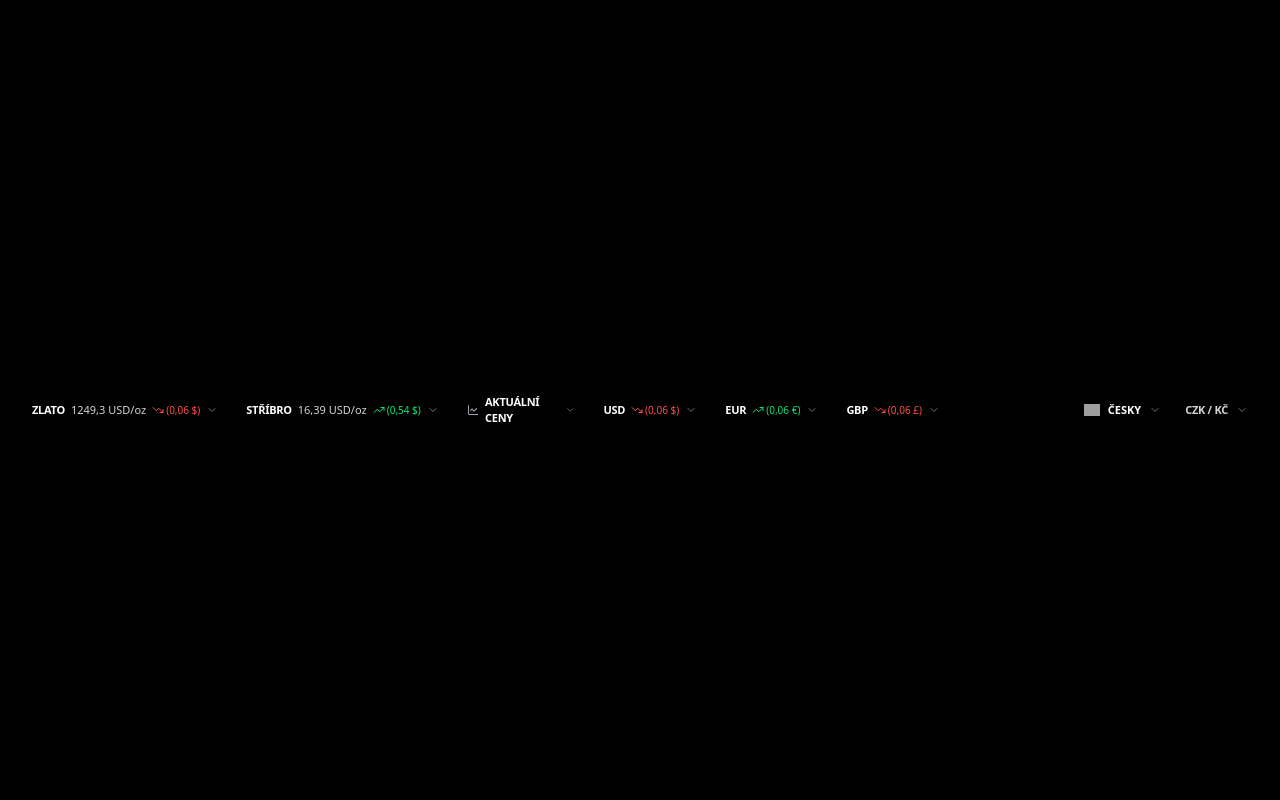
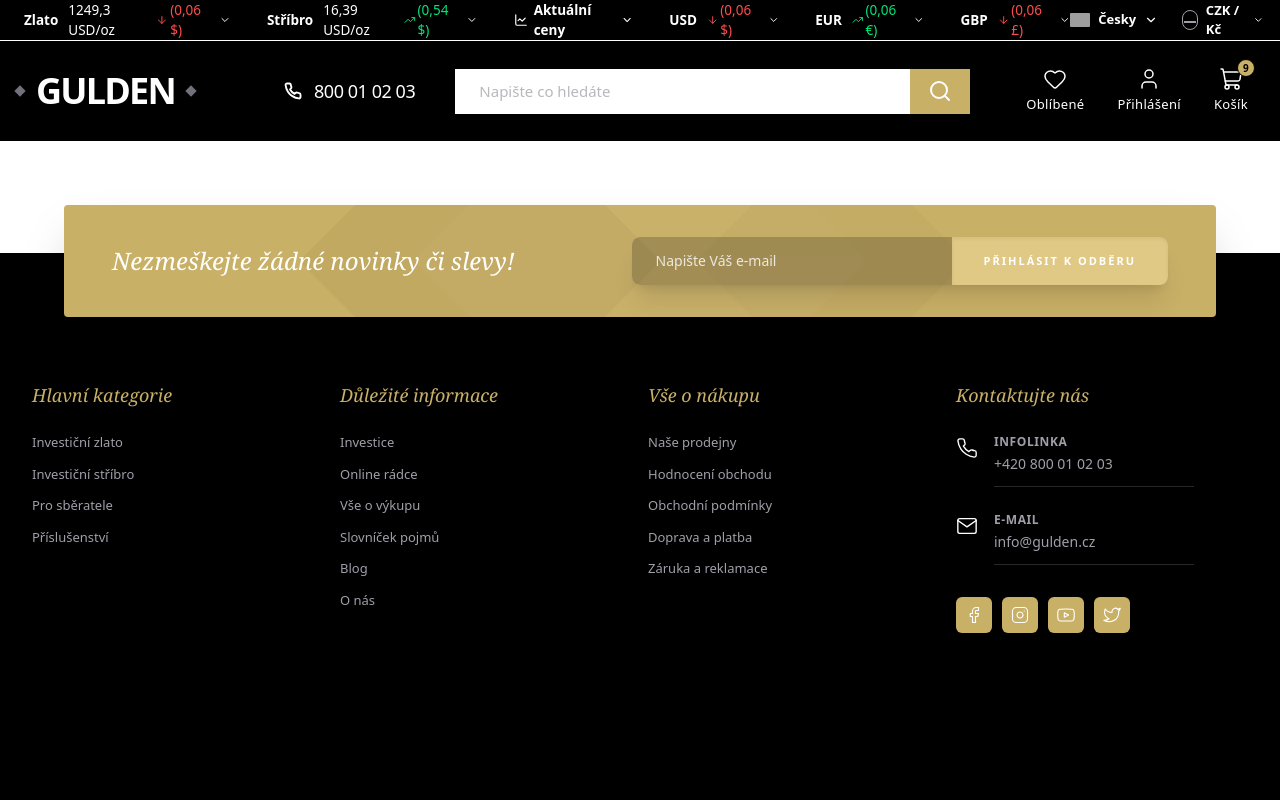
Before and after one commit to ourswebsolutions-ux/fast2fast, a Next.js app: page / in a window 1280 px wide. Shown: the top 800 px of the page. Built offline with nearby package versions, Linux system fonts and the light colour scheme; grey boxes are pictures that could not be loaded.

Commit message:
git cmmit -m

```diff
--- a/src/app/globals.css
+++ b/src/app/globals.css
@@ -15,8 +15,3 @@ body {
   background-color: var(--background);
   color: var(--foreground);
 }
-
-html, body {
-  overflow-x: hidden;
-}
-body { overflow-x: hidden; }
--- a/src/components/layouts/Navbar.tsx
+++ b/src/components/layouts/Navbar.tsx
@@ -1,215 +1,191 @@
 "use client";
 
-import { useState } from "react";
-import Link from "next/link";
+import React from "react";
 import Image from "next/image";
 import {
   Search,
   Heart,
   User,
-  Phone,
+  ShoppingCart,
   ChevronDown,
-  TrendingDown,
+  ArrowDown,
   TrendingUp,
   LineChart,
-  Menu,
-  X,
-  ShoppingCart,
 } from "lucide-react";
-import { cn } from "@/lib/utils";
-import GridLayout from "./GridLayout";
 
-interface NavItemProps {
-  icon: React.ElementType;
-  label?: string;
-  href: string;
-  badge?: string;
-}
+/**
+ * Updated to match the exact pixel-perfect design provided in the image.
+ * Features:
+ * - Specific hex colors: #C9B067 (Gold), #FF4D4D (Red), #00E676 (Green)
+ * - Exact typography and spacing based on the visual layout.
+ */
 
-/* ================= PRICE ITEM ================= */
+/* ================= PRICE ITEM COMPONENT ================= */
 const PriceItem = ({
   label,
   price,
   change,
   isDown,
+  hideSymbol = false,
 }: {
   label: string;
   price?: string;
   change: string;
   isDown: boolean;
+  hideSymbol?: boolean;
 }) => (
-  <div className="flex items-center gap-1.5 cursor-pointer group whitespace-nowrap">
-    <span className="font-bold text-white text-[11px] uppercase tracking-tight">
-      {label}
-    </span>
-    {price && <span className="text-zinc-300 text-[11px]">{price}</span>}
+  <div className="flex items-center gap-2 cursor-pointer">
+    <span className="font-bold text-white text-[13.5px]">{label}</span>
+    {price && <span className="text-white text-[13.5px] ml-0.5">{price}</span>}
     <div
-      className={cn(
-        "flex items-center gap-0.5 text-[10px]",
+      className={`flex items-center text-[13.5px] ml-0.5 font-medium ${
         isDown ? "text-[#FF4D4D]" : "text-[#00E676]"
+      }`}
+    >
+      {isDown ? (
+        <ArrowDown size={14} className="mr-0.5" />
+      ) : (
+        <TrendingUp size={14} className="mr-0.5" />
       )}
-    >
-      {isDown ? <TrendingDown size={12} /> : <TrendingUp size={12} />}
       <span>({change})</span>
     </div>
-    <ChevronDown
-      size={12}
-      className="text-zinc-500 group-hover:text-white transition-colors"
-    />
+    <ChevronDown size={14} className="text-white ml-0.5 font-bold" />
   </div>
 );
 
-/* ================= NAV ACTION ================= */
-const NavAction = ({ icon: Icon, label, href, badge }: NavItemProps) => (
-  <Link
-    href={href}
-    className="group flex flex-col items-center gap-1 transition-all duration-200 hover:opacity-80 relative"
-  >
-    <div className="relative">
-      <Icon
-        className="h-6 w-6 text-white transition-colors group-hover:text-[#C9B067]"
-        strokeWidth={1.5}
-      />
+/* ================= NAV ACTION COMPONENT ================= */
+const NavAction = ({
+  icon: Icon,
+  label,
+  badge,
+}: {
+  icon: any;
+  label: string;
+  badge?: string;
+}) => (
+  <div className="flex flex-col items-center justify-center cursor-pointer group px-4">
+    <div className="relative mb-1">
+      <Icon size={24} strokeWidth={1.5} className="text-white" />
       {badge && (
-        <span className="absolute -right-2 -top-2 flex h-4 w-4 items-center justify-center rounded-full bg-[#C9B067] text-[10px] font-bold text-black">
+        <div className="absolute -top-2 -right-3 bg-[#C9B067] text-black text-[10px] font-bold rounded-full w-[18px] h-[18px] flex items-center justify-center border border-black">
           {badge}
-        </span>
+        </div>
       )}
     </div>
-    {label && (
-      <span className="hidden text-[11px] font-semibold uppercase tracking-wider text-white lg:block">
+    <span className="text-white text-[13px] font-medium tracking-wide">
       {label}
     </span>
-    )}
-  </Link>
+  </div>
 );
 
-/* ================= NAVBAR ================= */
 export default function Navbar() {
-  const [open, setOpen] = useState(false);
+  return (
+    <header className="w-full bg-black font-sans selection:bg-[#C9B067]">
+      {/* 1. TOP TICKER BAR */}
+      <div className="h-[40px]  border-zinc-800 flex items-center px-4 max-w-[1440px] mx-auto justify-between overflow-hidden">
+        <div className="flex items-center gap-9 ml-2">
+          <PriceItem
+            label="Zlato"
+            price="1249,3 USD/oz"
+            change="0,06 $"
+            isDown={true}
+          />
+          <PriceItem
+            label="Stříbro"
+            price="16,39 USD/oz"
+            change="0,54 $"
+            isDown={false}
+          />
 
-  return (
-    <header className="w-full bg-black font-sans text-white relative">
-      {/* ================= TOP BAR ================= */}
-      <div className="py-2.5 border-b border-white/10">
-        <GridLayout className="items-center">
-          <div className="col-span-12 lg:col-span-9">
-            {/* MOBILE: Total 8 spots (4 rows, 2 items each) */}
-            <div className="grid grid-cols-2 gap-y-3 gap-x-2 sm:hidden px-2">
-              <PriceItem label="Zlato" price="1249,3" change="0,06 $" isDown />
-              <PriceItem label="Stříbro" price="16,39" change="0,54 $" isDown={false} />
-
-              <div className="flex items-center gap-1.5 cursor-pointer group">
-                <LineChart size={14} className="text-zinc-400" />
-                <span className="text-[11px] font-bold uppercase tracking-tight">Aktuální ceny</span>
-                <ChevronDown size={12} className="text-zinc-500" />
+          <div className="flex items-center gap-1.5 cursor-pointer">
+            <LineChart size={16} className="text-white" />
+            <span className="text-white text-[13.5px] font-bold">
+              Aktuální ceny
+            </span>
+            <ChevronDown size={14} className="text-white" />
           </div>
 
-              <PriceItem label="USD" change="0,06 $" isDown />
+          <PriceItem label="USD" change="0,06 $" isDown={true} />
           <PriceItem label="EUR" change="0,06 €" isDown={false} />
-              <PriceItem label="GBP" change="0,06 £" isDown />
-
-              {/* Added Language/Currency to Mobile Top Bar for total 8 items */}
-              <div className="flex items-center gap-1 text-[11px] font-bold uppercase">
-                <div className="relative h-2 w-3">
-                  <Image src="https://flagcdn.com/w20/cz.png" alt="CZ" fill className="object-cover" />
-                </div>
-                <span>Česky</span>
-              </div>
-              <div className="text-[11px] font-bold uppercase text-zinc-300">CZK / Kč</div>
+          <PriceItem label="GBP" change="0,06 £" isDown={true} />
         </div>
 
-            {/* DESKTOP */}
-            <div className="hidden sm:flex items-center gap-3 lg:gap-7 overflow-x-auto no-scrollbar">
-              <PriceItem label="Zlato" price="1249,3 USD/oz" change="0,06 $" isDown />
-              <PriceItem label="Stříbro" price="16,39 USD/oz" change="0,54 $" isDown={false} />
-              <div className="flex items-center gap-1.5 cursor-pointer group">
-                <LineChart size={14} className="text-zinc-400" />
-                <span className="text-[11px] font-bold uppercase tracking-tight">Aktuální ceny</span>
-                <ChevronDown size={12} className="text-zinc-500" />
+        <div className="flex items-center gap-6">
+          {/* Language Selector */}
+          <div className="flex items-center gap-2 cursor-pointer">
+            <div className="relative w-5 h-3.5 overflow-hidden rounded-[1px]">
+              <Image
+                src="https://flagcdn.com/cz.svg"
+                alt="Czech Flag"
+                fill
+                className="object-cover"
+              />
             </div>
-              <PriceItem label="USD" change="0,06 $" isDown />
-              <PriceItem label="EUR" change="0,06 €" isDown={false} />
-              <PriceItem label="GBP" change="0,06 £" isDown />
+            <span className="text-white text-[13px] font-bold">Česky</span>
+            <ChevronDown size={14} className="text-white" />
+          </div>
+
+          {/* Currency Selector */}
+          <div className="flex items-center gap-2 cursor-pointer">
+            <div className="w-5 h-5 rounded-full border border-zinc-400 flex items-center justify-center">
+              <div className="w-3 h-1.5 border-b-2 border-zinc-400"></div>
+            </div>
+            <span className="text-white text-[13px] font-bold">CZK / Kč</span>
+            <ChevronDown size={14} className="text-white" />
           </div>
         </div>
-
-          {/* RIGHT SETTINGS (Desktop) */}
-          <div className="hidden sm:flex col-span-3 items-center justify-end gap-6">
-            <div className="flex items-center gap-2 cursor-pointer group">
-              <div className="relative h-3 w-4">
-                <Image src="https://flagcdn.com/w20/cz.png" alt="CZ" fill className="object-cover" />
       </div>
-              <span className="text-[11px] font-bold uppercase">Česky</span>
-              <ChevronDown size={12} className="text-zinc-500" />
-            </div>
-            <div className="flex items-center gap-2 cursor-pointer group">
-              <span className="text-[11px] font-bold uppercase tracking-tight text-zinc-300 group-hover:text-white">CZK / Kč</span>
-              <ChevronDown size={12} className="text-zinc-500" />
-            </div>
-          </div>
-        </GridLayout>
+<hr className="text-white"></hr>
+      {/* 2. MAIN NAVBAR */}
+      <div className="h-[100px] flex items-center px-4 max-w-[1440px] mx-auto">
+        {/* Logo Section */}
+        <div className="flex items-center gap-3 min-w-[220px]">
+          <div className="w-2 h-2 bg-zinc-500 rotate-45"></div>
+          <h1 className="text-white text-4xl font-black tracking-tighter">
+            GULDEN
+          </h1>
+          <div className="w-2 h-2 bg-zinc-500 rotate-45"></div>
         </div>
 
-      {/* ================= MAIN NAVBAR ================= */}
-      <div className="py-4 bg-black">
-        <GridLayout className="items-center">
-          {/* LOGO AREA - Only 1 GULDEN will show because menu doesn't cover it */}
-          <div className="col-span-12 flex items-center justify-between lg:col-span-2">
-            <div className="flex items-center gap-2">
-              <span className="h-1.5 w-1.5 rotate-45 bg-zinc-600" />
-              <Link href="/" className="text-2xl font-extrabold tracking-tighter sm:text-3xl">
-                GULDEN
-              </Link>
-              <span className="h-1.5 w-1.5 rotate-45 bg-zinc-600" />
+        {/* Phone Section */}
+        <div className="flex items-center gap-3 ml-12">
+          <div className="text-white">
+            <svg
+              width="18"
+              height="18"
+              viewBox="0 0 24 24"
+              fill="none"
+              stroke="currentColor"
+              strokeWidth="2.5"
+              strokeLinecap="round"
+              strokeLinejoin="round"
+            >
+              <path d="M22 16.92v3a2 2 0 0 1-2.18 2 19.79 19.79 0 0 1-8.63-3.07 19.5 19.5 0 0 1-6-6 19.79 19.79 0 0 1-3.07-8.67A2 2 0 0 1 4.11 2h3a2 2 0 0 1 2 1.72 12.84 12.84 0 0 0 .7 2.81 2 2 0 0 1-.45 2.11L8.09 9.91a16 16 0 0 0 6 6l1.27-1.27a2 2 0 0 1 2.11-.45 12.84 12.84 0 0 0 2.81.7A2 2 0 0 1 22 16.92z"></path>
+            </svg>
+          </div>
+          <span className="text-white text-lg  tracking-tight">
+            800 01 02 03
+          </span>
         </div>
 
-            {/* MOBILE MENU TOGGLE (Menu/X Icon) */}
-            <button className="lg:hidden p-1 z-[60]" onClick={() => setOpen(!open)}>
-              {open ? <X size={28} /> : <Menu size={28} />}
+        {/* Search Bar */}
+        <div className="flex-1 max-w-[650px] mx-10 flex h-[45px]">
+          <input
+            type="text"
+            placeholder="Napište co hledáte"
+            className="flex-1 bg-white px-6 text-zinc-500 text-[15px] outline-none"
+          />
+          <button className="w-[60px] bg-[#C9B067] flex items-center justify-center hover:brightness-110 transition-all">
+            <Search className="text-white" size={24} />
           </button>
         </div>
 
-          {/* DESKTOP ONLY */}
-          <div className="hidden lg:flex items-center gap-3 lg:col-span-2">
-            <Phone className="h-5 w-5 text-[#C9B067]" />
-            <span className="text-sm font-extrabold">800 01 02 03</span>
+        {/* Action Icons */}
+        <div className="flex items-center divide-x divide-transparent ml-auto">
+          <NavAction icon={Heart} label="Oblíbené" />
+          <NavAction icon={User} label="Přihlášení" />
+          <NavAction icon={ShoppingCart} label="Košík" badge="9" />
         </div>
-
-          <div className="hidden lg:block lg:col-span-5 px-4">
-            <form className="flex w-full">
-              <input type="text" placeholder="Napište co hledáte" className="h-12 flex-1 bg-white px-5 text-sm text-black outline-none" />
-              <button className="h-12 bg-[#C9B067] px-5 hover:bg-[#b39b5a] transition-colors"><Search className="h-5 w-5 text-white" /></button>
-            </form>
-          </div>
-
-          <div className="hidden lg:flex items-center justify-end gap-8 lg:col-span-3">
-            <NavAction href="#" icon={Heart} label="Oblíbené" />
-            <NavAction href="#" icon={User} label="Přihlášení" />
-            <NavAction href="#" icon={ShoppingCart} label="Košík" badge="9" />
-          </div>
-
-          {/* ================= MOBILE DROPDOWN (Logo removed from here) ================= */}
-          {open && (
-            <div className="absolute top-full left-0 w-full z-50 bg-black lg:hidden border-t border-white/10 animate-in slide-in-from-top-2 duration-300">
-              <div className="p-4 pt-6">
-                {/* Logo and GULDEN text removed to prevent double logo */}
-
-                <form className="flex w-full mb-8">
-                  <input type="text" placeholder="Napište co hledáte" className="h-12 flex-1 bg-white px-5 text-sm text-black outline-none" />
-                  <button className="h-12 bg-[#C9B067] px-5"><Search className="h-5 w-5 text-white" /></button>
-                </form>
-
-                <div className="flex items-center justify-between px-2 mb-10">
-                  <NavAction href="tel:800010203" icon={Phone} />
-                  <NavAction href="#" icon={Heart} />
-                  <NavAction href="#" icon={User} />
-                  <NavAction href="#" icon={ShoppingCart} badge="9" />
-                </div>
-              </div>
-            </div>
-          )}
-        </GridLayout>
       </div>
     </header>
   );
```
Lines whose indentation alone changed are shown as unchanged.
